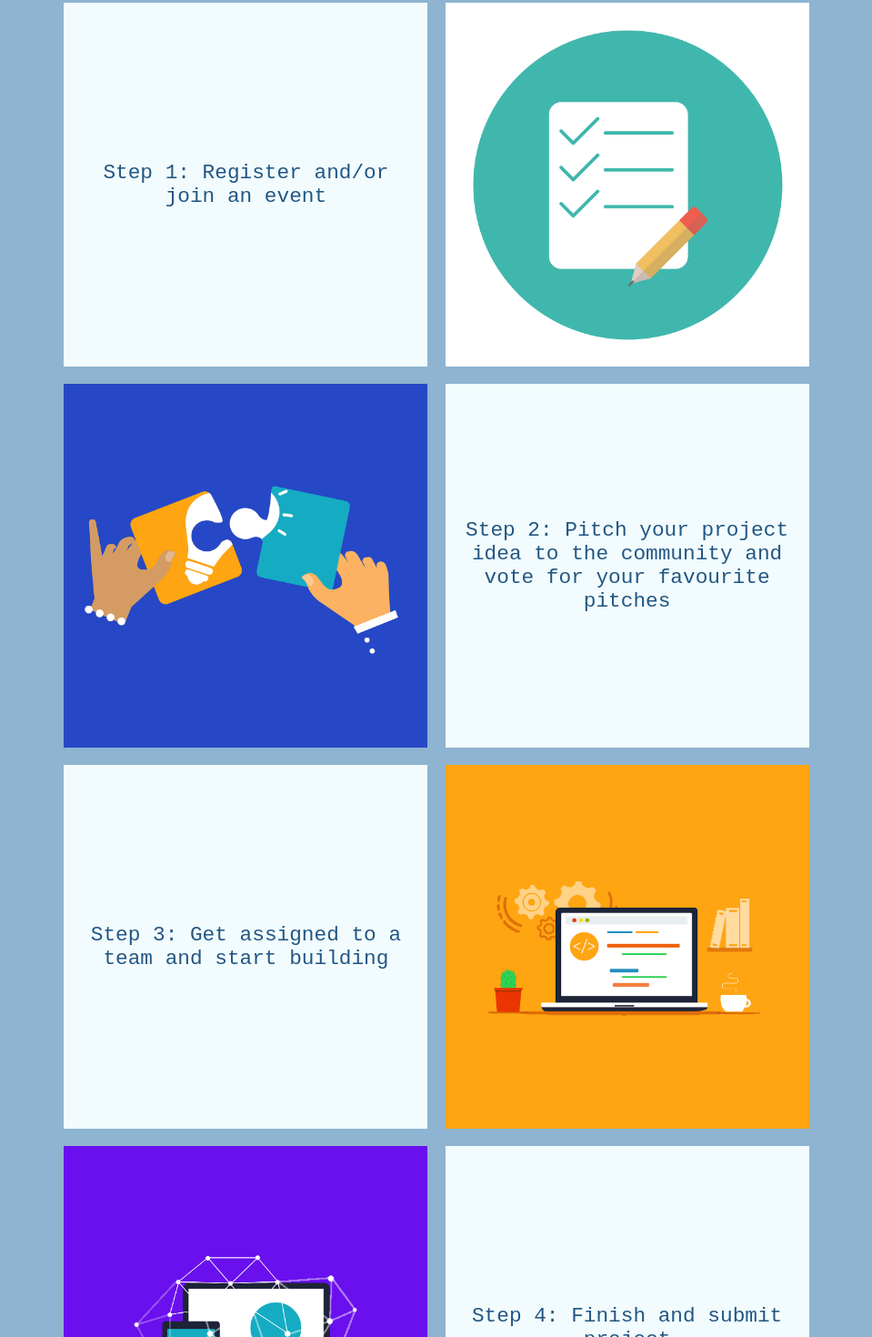
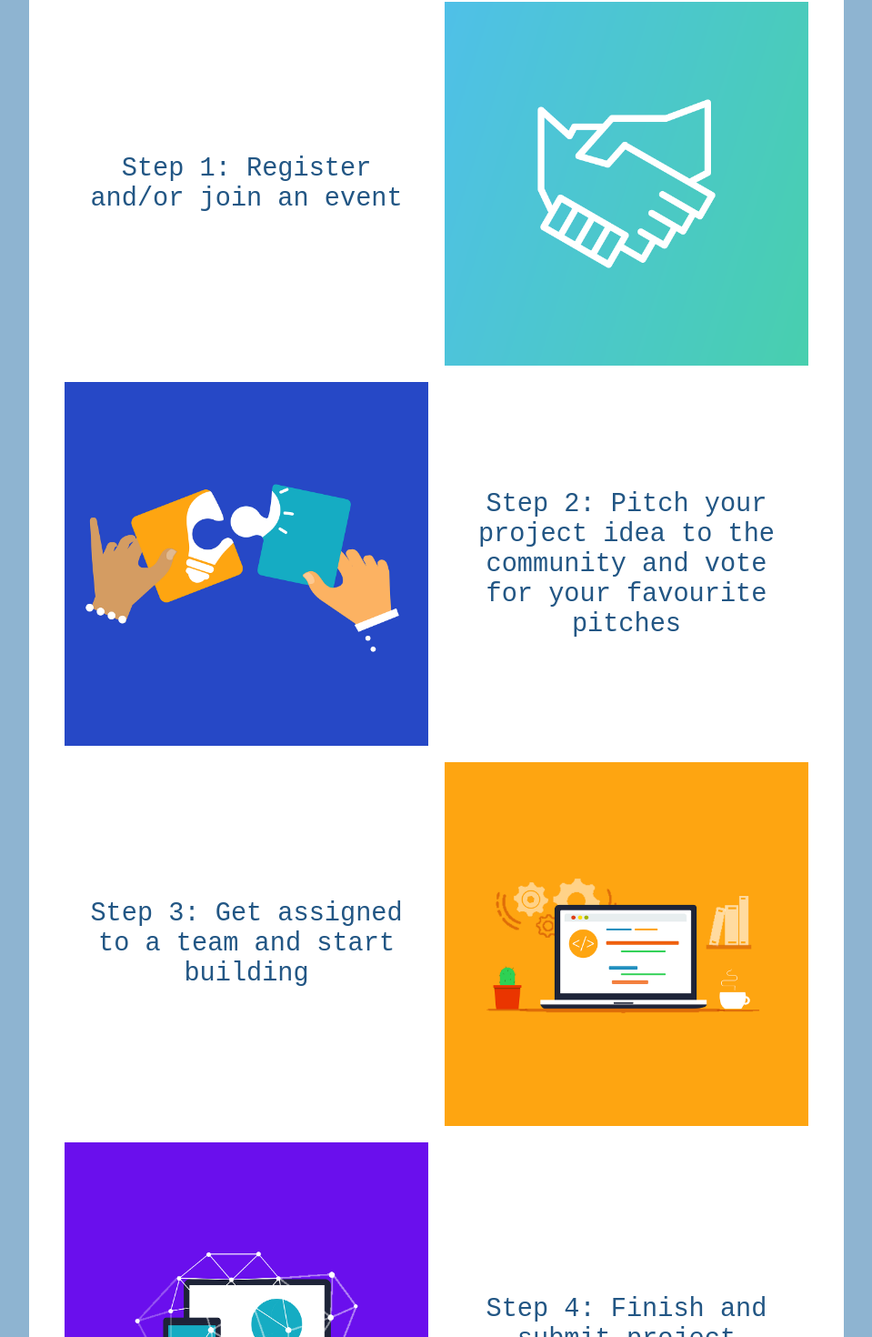
Before and after one commit to reevesglobal/capstone-coding-camp, a React (Create React App) app in the folder client/: page / in a window 1280 px wide. Shown: the part 1368-2838 px from the top of the page at 91% size, without its empty margins (160-1119 px from the left). Built offline with nearby package versions, Linux system fonts and the light colour scheme.

Commit message:
responsive changes

```diff
--- a/client/src/components/FAQs.jsx
+++ b/client/src/components/FAQs.jsx
@@ -59,7 +59,7 @@ const FAQs = () => {
     ];
     return (
         <StyledContainer>
-            <SectionTitle label="Frequently Asked Questions" inputColor="" inputPadding="" />
+            <SectionTitle label="Frequently Asked Questions" />
             <FAQContainer>
                 <Text>Click the question to view the answer</Text>
                 <FAQList questionList={questions} />
--- a/client/src/components/HowItWorks.jsx
+++ b/client/src/components/HowItWorks.jsx
@@ -13,91 +13,123 @@ const StyledContainer = styled.div`
     display: flex;
     flex-direction: column;
     justify-content: center;
-    flex-flow: wrap;
 `;
 
 const StyledProcessContainer = styled.div`
     display: flex;
-    flex-direction: row;
+    flex-flow: row wrap;
     justify-content: center;
     align-items: center;
-    flex-flow: wrap;
     padding-bottom: 2%;
-    width: 100%;
 `;
 
 const StyledInnerContainer = styled.div`
+    width: 70%;
+    background-color: white;
     display: flex;
     flex-direction: row;
     justify-content: center;
     align-items: center;
-    width: 75%;
+
+    @media screen and (max-width: 840px) {
+        width: 75%;
+        flex-direction: column;
+    }
 `;
 
 const HowItWorks = () => {
     return (
         <StyledContainer>
-            <SectionTitle label="How It Works" inputColor="" inputPadding="" />
+            <SectionTitle label="How It Works" />
             <StyledProcessContainer>
                 <StyledInnerContainer>
                     <FlowObject
-                        fontFamily={"Monospace"}
-                        inputColor={"#F2FCFE"}
-                        borderRadius={"0%"}
-                        height={"400px"}
-                        width={"400px"}
-                        border={"none"}
-                        textInput={"Step 1: Register and/or join an event"} />
+                        inputColor="white"
+                        fontFamily="Monospace"
+                        borderRadius="0%"
+                        height="400px"
+                        width="400px"
+                        border="none"
+                        textInput="Step 1: Register and/or join an event"
+                        textSize="2.2em"
+                        textPadding="10px"
+                        heightTablet="350px"
+                        widthTablet="350px"
+                    />
                     <Image
                         src={step1Img}
-                        height={"400px"}
-                        width={"400px"}
+                        height="400px"
+                        width="400px"
+                        heightTablet="350px"
+                        widthTablet="350px"
                     />
                 </StyledInnerContainer>
                 <StyledInnerContainer>
                     <Image
                         src={step2Img}
-                        height={"400px"}
-                        width={"400px"}
+                        order="2"
+                        height="400px"
+                        width="400px"
+                        heightTablet="350px"
+                        widthTablet="350px"
                     />
                     <FlowObject
-                        fontFamily={"Monospace"}
-                        inputColor={"#F2FCFE"}
-                        borderRadius={"0%"}
-                        height={"400px"}
-                        width={"400px"}
-                        border={"none"}
-                        textInput={"Step 2: Pitch your project idea to the community and vote for your favourite pitches"} />
+                        fontFamily="Monospace"
+                        inputColor="white"
+                        borderRadius="0%"
+                        height="400px"
+                        width="400px"
+                        border="none"
+                        textInput="Step 2: Pitch your project idea to the community and vote for your favourite pitches"
+                        textSize="2.2em"
+                        order="1"
+                        heightTablet="350px"
+                        widthTablet="350px"
+                    />
                 </StyledInnerContainer>
                 <StyledInnerContainer>
                     <FlowObject
-                        fontFamily={"Monospace"} i
-                        inputColor={"#F2FCFE"}
-                        borderRadius={"0%"}
-                        height={"400px"}
-                        width={"400px"}
-                        border={"none"}
-                        textInput={"Step 3: Get assigned to a team and start building"} />
+                        fontFamily="Monospace"
+                        inputColor="white"
+                        borderRadius="0%"
+                        height="400px"
+                        width="400px"
+                        border="none"
+                        textInput="Step 3: Get assigned to a team and start building"
+                        textSize="2.2em"
+                        heightTablet="350px"
+                        widthTablet="350px"
+                    />
                     <Image
                         src={step3Img}
-                        height={"400px"}
-                        width={"400px"}
+                        height="400px"
+                        width="400px"
+                        heightTablet="350px"
+                        widthTablet="350px"
                     />
                 </StyledInnerContainer>
                 <StyledInnerContainer>
                     <Image
                         src={step4Img}
-                        height={"400px"}
-                        width={"400px"}
+                        order="2"
+                        height="400px"
+                        width="400px"
+                        heightTablet="350px"
+                        widthTablet="350px"
                     />
                     <FlowObject
-                        fontFamily={"Monospace"}
-                        inputColor={"#F2FCFE"}
-                        borderRadius={"0%"}
-                        height={"400px"}
-                        width={"400px"}
-                        border={"none"}
-                        textInput={"Step 4: Finish and submit project"} />
+                        fontFamily="Monospace"
+                        inputColor="white"
+                        borderRadius="0%"
+                        height="400px"
+                        width="400px"
+                        border="none"
+                        textInput="Step 4: Finish and submit project"
+                        textSize="2.2em"
+                        order="1"
+                        heightTablet="350px"
+                        widthTablet="350px"
+                    />
                 </StyledInnerContainer>
             </StyledProcessContainer>
         </StyledContainer>
--- a/client/src/styles/FlowObject.jsx
+++ b/client/src/styles/FlowObject.jsx
@@ -3,6 +3,7 @@ import styled from "styled-components";
 
 const StyledFlowObject = styled.div`
     display: flex;
+    justify-content: center;
     align-items: center;
     flex-flow: wrap;
     margin: ${props => props.margin || "1%"};
@@ -14,10 +15,16 @@ const StyledFlowObject = styled.div`
     background-color: ${props => props.inputColor || "#D1DEE8"};
     border-radius: ${props => props.borderRadius}
     src: url(${props => props.src});
+
+    @media screen and (max-width: 840px) {
+        order: ${props => props.order};
+        height: ${props => props.heightTablet};
+        width: ${props => props.widthTablet};
+    }
 `;
 
 const Text = styled.p`
-    padding: ${props => props.textPadding || "10px"};
+    padding: ${props => props.textPadding || "5%"};
     margin: 0;
     text-align: center;
     color: ${props => props.textColor || "#225684"};
@@ -39,6 +46,9 @@ const FlowObject = (props) => {
             inputColor={props.inputColor}
             borderRadius={props.borderRadius}
             src={props.src}
+            order={props.order}
+            heightTablet={props.heightTablet}
+            widthTablet={props.widthTablet}
         >
             <Text
                 fontFamily={props.fontFamily}
--- a/client/src/styles/Image.jsx
+++ b/client/src/styles/Image.jsx
@@ -13,7 +13,13 @@ const StyledImg = styled.img`
     left: ${props => props.left};
     border: ${props => props.border};
 
-    @media (max-width: 1292px) {
+    @media screen and (max-width: 840px) {
+        order: ${props => props.order};
+        height: ${props => props.heightTablet};
+        width: ${props => props.widthTablet};
+    }
+
+    @media screen and (max-width: 1292px) {
         position: ${props => props.mobilePos};
         top: ${props => props.mobileTop};
     }
@@ -25,7 +31,7 @@ const Image = (props) => {
         <StyledImg
             height={props.height}
             width={props.width}
-            max-width={props.maxWidth}
+            maxWidth={props.maxWidth}
             src={props.src}
             margin={props.margin}
             margin-left={props.marginLeft}
@@ -33,6 +39,9 @@ const Image = (props) => {
             position={props.position}
             top={props.top}
             left={props.left}
+            order={props.order}
+            heightTablet={props.heightTablet}
+            widthTablet={props.widthTablet}
             mobilePos={props.mobilePos}
             mobileTop={props.mobileTop}
         />
```
Also changed, not shown: client/src/assets/step1Img.png, client/src/assets/step1Img2.png (added).
